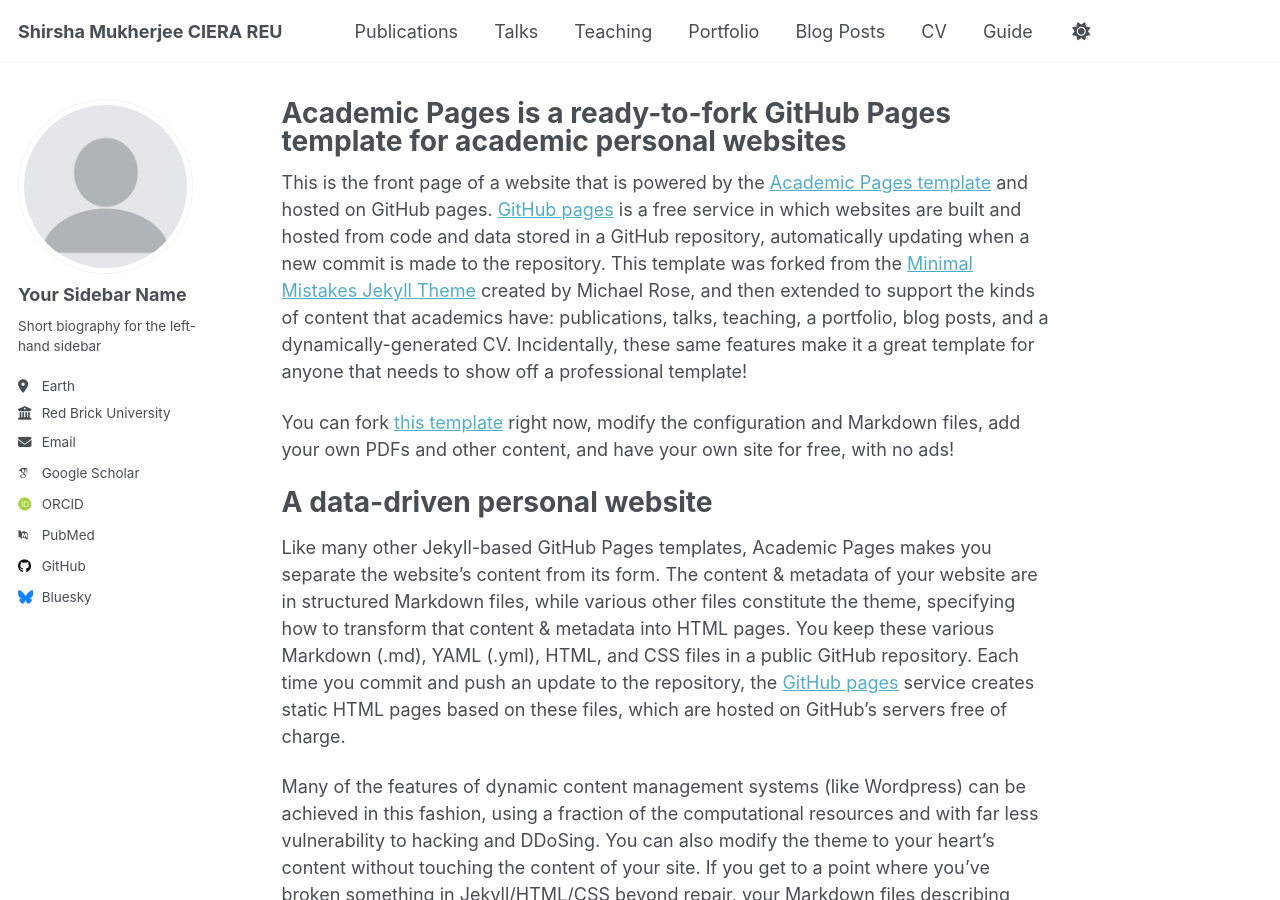
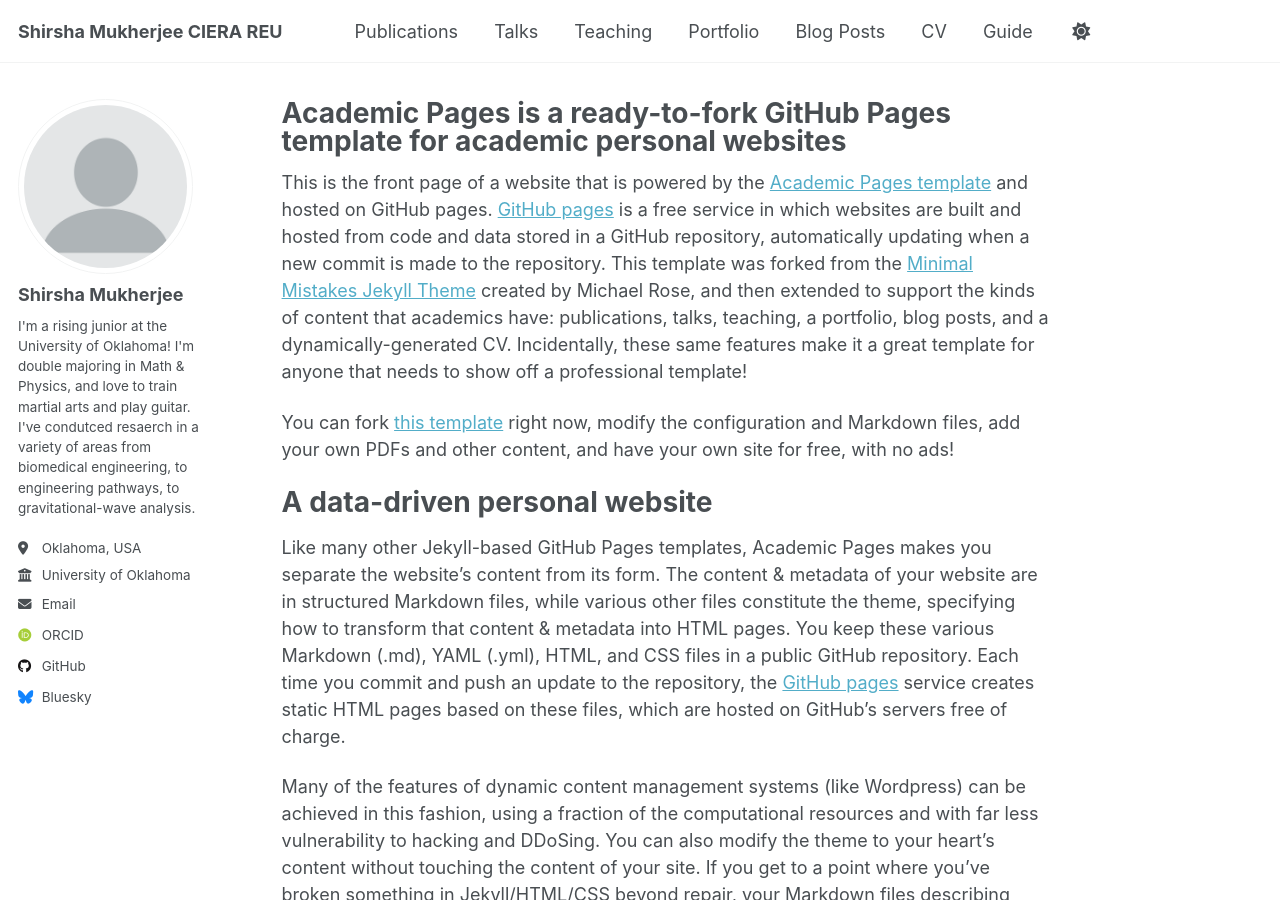
Before and after one commit to shirshamukherjee/projectfrthistime, a Jekyll site: the page built from _pages/about.md, in a window 1280 px wide and 900 px high. Built offline with Jekyll 4.4.1, drawn with Linux system fonts in a browser that asks for light colours; some web fonts are replaced; a script that is not in the unit is left out.

Commit message:
Update _config.yml

```diff
--- a/_config.yml
+++ b/_config.yml
@@ -23,24 +23,25 @@ repository               : "shirshamukherjee.github.io/projectfrthistime"
 author:
   # Biographic information
   avatar           : "profile.png"
-  name             : "Your Sidebar Name"
-  pronouns         : # example: "she/her"
-  bio              : "Short biography for the left-hand sidebar"
-  location         : "Earth"
-  employer         : "Red Brick University"
+  name             : "Shirsha Mukherjee"
+  pronouns         : # example: "he/him"
+  bio              : "I'm a rising junior at the University of Oklahoma! I'm double majoring in Math & Physics, and love to train martial arts and play guitar. I've condutced resaerch in
+  a variety of areas from biomedical engineering, to engineering pathways, to gravitational-wave analysis."
+  location         : "Oklahoma, USA"
+  employer         : "University of Oklahoma"
   uri              : # URL
-  email            : "none@example.org"
+  email            : "shirsha.mukherjee@ou.edu"
 
   # Academic websites
-  academia         : # URL
-  arxiv            : # URL - Update with the correct link to your profile
-  googlescholar    : "https://scholar.google.com/citations?user=PS_CX0AAAAAJ"
-  impactstory      : # URL
-  orcid            : "http://orcid.org/yourorcidurl"
-  semantic         : # URL
-  pubmed           : "https://www.ncbi.nlm.nih.gov/pubmed/?term=john+snow"
-  researchgate     : # URL
-  scopus           : # URL
+ # academia         : # URL
+ # arxiv            : # URL - Update with the correct link to your profile
+ # googlescholar    : "https://scholar.google.com/citations?user=PS_CX0AAAAAJ"
+ # impactstory      : # URL
+  orcid            : "https://orcid.org/0009-0007-0866-4599"
+ # semantic         : # URL
+ # pubmed           : "https://www.ncbi.nlm.nih.gov/pubmed/?term=john+snow"
+ # researchgate     : # URL
+ # scopus           : # URL
 
   # Repositories and software development
   bitbucket        : # Username - Update with your username on the site
```
